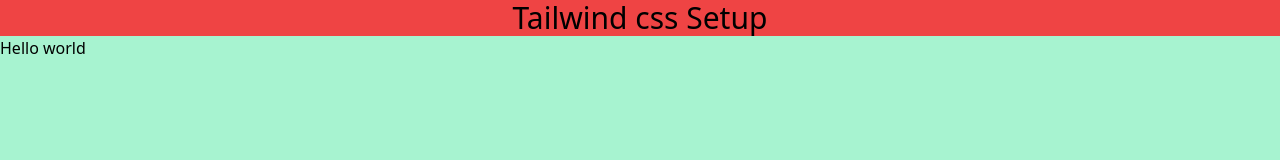
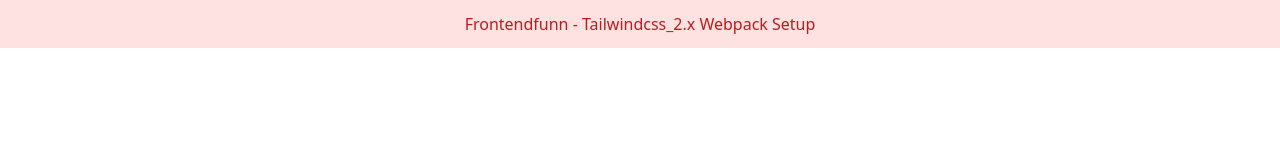
Before and after one commit to frontendfunn/tailwind_2.x-webpack-setup-main, a website built with webpack: page src/index.html in a window 1280 px wide. Built offline with nearby package versions, Linux system fonts and the light colour scheme.

Commit message:
env issue fixed

```diff
--- a/package.json
+++ b/package.json
@@ -4,8 +4,8 @@
   "description": "",
   "main": "index.js",
   "scripts": {
-    "dev": "webpack serve --mode development --env development",
-    "build": "webpack --mode production --env production"
+    "dev": "webpack serve --mode development",
+    "build": "cross-env NODE_ENV=production webpack --mode production"
   },
   "author": "",
   "license": "ISC",
@@ -14,6 +14,7 @@
     "@babel/preset-env": "^7.12.7",
     "autoprefixer": "^10.0.2",
     "babel-loader": "^8.2.1",
+    "cross-env": "^7.0.2",
     "css-loader": "^5.0.1",
     "fibers": "^5.0.0",
     "file-loader": "^6.2.0",
--- a/src/css/style.css
+++ b/src/css/style.css
@@ -1,8 +1,10 @@
 @tailwind base;
 @tailwind components;
+/* very poor performance please don't use @apply
 
 body {
-  @apply bg-green-200;
+  @apply bg-gray-200;
 }
 
+*/
 @tailwind utilities;
--- a/src/index.html
+++ b/src/index.html
@@ -6,7 +6,8 @@
     <title>TailwindCSS 2.x - webpack - setup</title>
   </head>
   <body>
-    <h1 class="text-3xl bg-red-500 text-center">Tailwind css Setup</h1>
-    <div class="heading">Hello world</div>
+    <h1 class="p-3 bg-red-100 text-red-700 text-center">
+      Frontendfunn - Tailwindcss_2.x Webpack Setup
+    </h1>
   </body>
 </html>
--- a/tailwind.config.js
+++ b/tailwind.config.js
@@ -2,7 +2,6 @@
 
 module.exports = {
   purge: {
-    enabled: true,
     content: ["./src/**/*.html"],
   },
   presets: [],
```
Also changed, not shown: Readme.md, dist/css/style.css, dist/index.html, dist/js/script.bundle.js, 1 other file.
